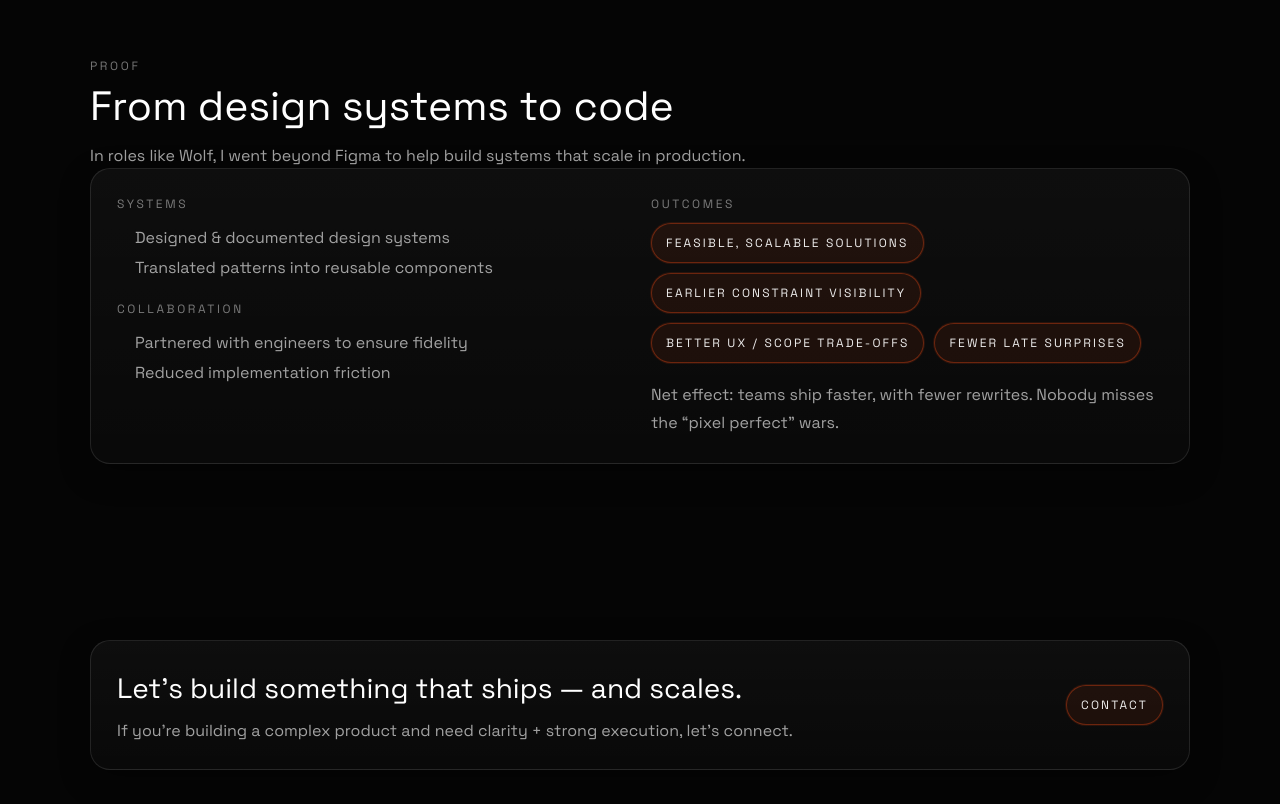
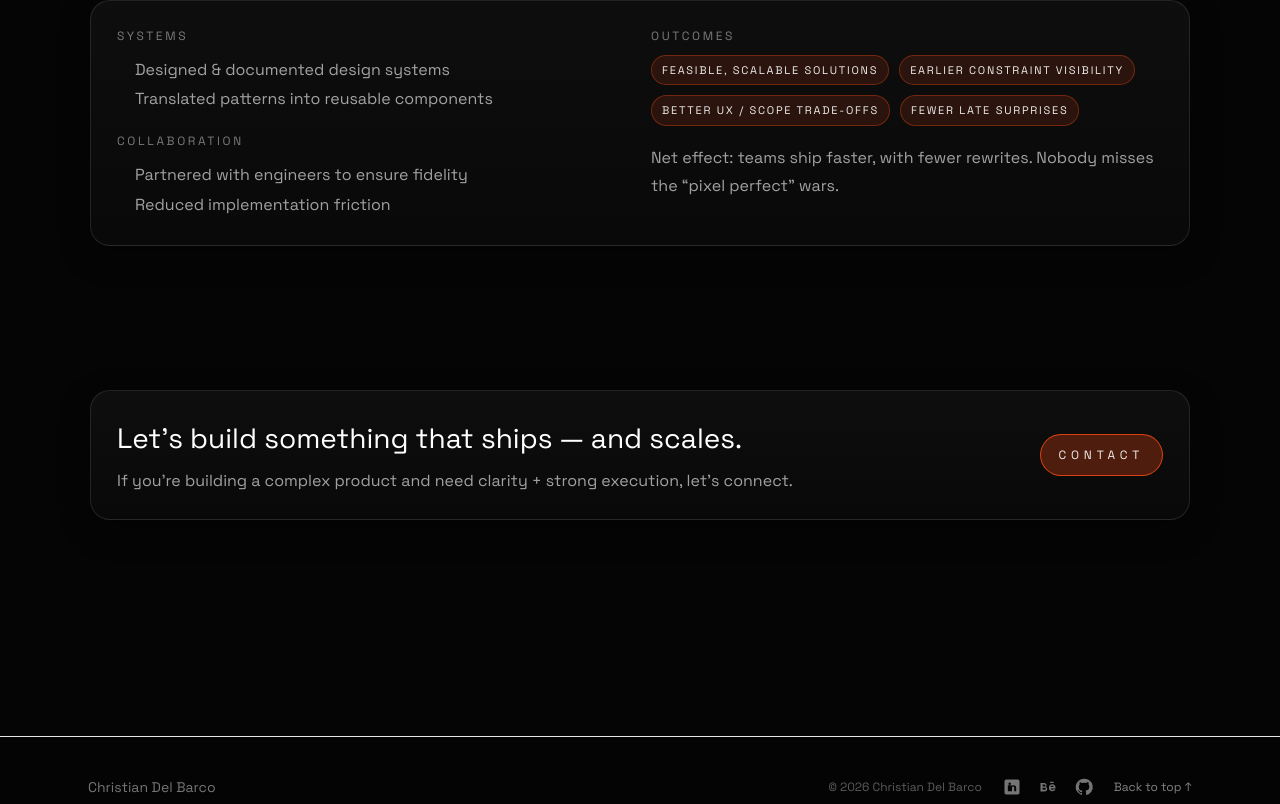
Before and after one commit to Mistercitos/portafolio, a React (Vite) app: page /best-of-both-worlds in a window 1280 px wide. Shown: the part 1616-2420 px from the top of the page. Built offline with nearby package versions, Linux system fonts and the light colour scheme.

Commit message:
Refine UI hierarchy and add languages section

```diff
--- a/src/App.jsx
+++ b/src/App.jsx
@@ -417,15 +417,69 @@ function Header() {
 
 function Footer() {
   const { t } = useI18n()
+  const SOCIALS = [
+    {
+      label: 'LinkedIn',
+      href: 'https://www.linkedin.com/in/cdelbarco/',
+      icon: (
+        <svg viewBox="0 0 24 24" aria-hidden="true" focusable="false">
+          <path
+            fill="currentColor"
+            d="M19 3A2 2 0 0 1 21 5v14a2 2 0 0 1-2 2H5a2 2 0 0 1-2-2V5a2 2 0 0 1 2-2h14Zm-9.5 7H7v7h2.5v-7Zm-.25-3.5a1.5 1.5 0 1 0 0 3 1.5 1.5 0 0 0 0-3ZM17 13.25c0-2.06-1.1-3.25-2.87-3.25-1.35 0-2.02.75-2.36 1.28V10H9.5v7h2.5v-3.6c0-.95.18-1.86 1.36-1.86s1.32 1.13 1.32 1.92V17H17v-3.75Z"
+          />
+        </svg>
+      ),
+    },
+    {
+      label: 'Behance',
+      href: 'https://www.behance.net/chrisdelbarco',
+      icon: (
+        <svg viewBox="0 0 24 24" aria-hidden="true" focusable="false">
+          <path
+            fill="currentColor"
+            d="M8.6 12.08c.96-.28 1.63-1.05 1.63-2.12 0-1.67-1.13-2.66-3.2-2.66H3v10h4.33c2.38 0 3.72-1.06 3.72-3.04 0-1.37-.75-2.26-2.45-2.18Zm-3.1-3.05h1.93c.97 0 1.54.42 1.54 1.22 0 .84-.57 1.28-1.6 1.28H5.5V9.03Zm2.15 6.27H5.5V12.9h2.18c1.1 0 1.7.45 1.7 1.2 0 .82-.6 1.2-1.73 1.2ZM21 12.78c0-2.64-1.53-4.1-3.86-4.1-2.43 0-4.04 1.65-4.04 4.17 0 2.63 1.62 4.19 4.17 4.19 1.63 0 2.86-.74 3.44-2.04l-1.63-.5c-.29.62-.86.95-1.72.95-1.15 0-1.86-.62-1.96-1.7H21v-.97Zm-5.96-.67c.1-.98.77-1.6 1.9-1.6 1.07 0 1.69.59 1.77 1.6h-3.67ZM14.5 7.2h4.1V5.8h-4.1v1.4Z"
+          />
+        </svg>
+      ),
+    },
+    {
+      label: 'GitHub',
+      href: 'https://github.com/Mistercitos',
+      icon: (
+        <svg viewBox="0 0 24 24" aria-hidden="true" focusable="false">
+          <path
+            fill="currentColor"
+            d="M12 2a10 10 0 0 0-3.16 19.49c.5.1.68-.22.68-.48v-1.7c-2.77.6-3.36-1.18-3.36-1.18-.46-1.17-1.13-1.48-1.13-1.48-.93-.63.07-.62.07-.62 1.03.07 1.58 1.06 1.58 1.06.92 1.57 2.41 1.12 3 .85.09-.66.36-1.12.65-1.38-2.21-.25-4.54-1.11-4.54-4.95 0-1.09.39-1.98 1.03-2.68-.1-.25-.45-1.27.1-2.65 0 0 .84-.27 2.75 1.02A9.6 9.6 0 0 1 12 6.8c.85 0 1.7.11 2.5.32 1.9-1.29 2.74-1.02 2.74-1.02.56 1.38.21 2.4.1 2.65.64.7 1.03 1.59 1.03 2.68 0 3.85-2.34 4.7-4.57 4.95.37.32.7.95.7 1.92v2.84c0 .27.18.59.69.48A10 10 0 0 0 12 2Z"
+          />
+        </svg>
+      ),
+    },
+  ]
+
   return (
     <footer className="mt-24 border-t border-white/8 bg-black/20">
       <div className="mx-auto max-w-6xl px-6 py-10">
         <div className="grid gap-8 md:grid-cols-2 md:items-center">
           <div className="text-sm text-white/45">{t.footer.name}</div>
-          <div className="flex items-center gap-6 md:justify-end">
+          <div className="flex flex-wrap items-center gap-5 md:justify-end">
             <span className="text-xs text-white/35">
               {t.footer.copyright.replace('{year}', new Date().getFullYear())}
             </span>
+            <div className="flex items-center gap-4">
+              {SOCIALS.map((social) => (
+                <a
+                  key={social.label}
+                  href={social.href}
+                  target="_blank"
+                  rel="noreferrer"
+                  aria-label={social.label}
+                  className="text-white/45 transition hover:text-[var(--accent)]"
+                >
+                  <span className="sr-only">{social.label}</span>
+                  <span className="block h-5 w-5">{social.icon}</span>
+                </a>
+              ))}
+            </div>
             <button
               className="text-xs text-white/50 transition hover:text-[var(--accent)]"
               onClick={() => window.scrollTo({ top: 0, behavior: 'smooth' })}
@@ -544,7 +598,7 @@ function Work() {
 
               <div style={{ marginTop: 26, display: 'flex', gap: 10, flexWrap: 'wrap' }}>
                 {t.work.heroChips.map((chip) => (
-                  <Chip key={chip} variant="accent">
+                  <Chip key={chip} variant="ghost">
                     {chip}
                   </Chip>
                 ))}
@@ -558,6 +612,7 @@ function Work() {
                   href="#professional"
                   onClick={(event) => handleAnchorClick(event, 'professional')}
                   active={activeSection === 'professional'}
+                  className="pill--segment"
                 >
                   {t.work.quickNav.professional}
                 </ActivePill>
@@ -566,6 +621,7 @@ function Work() {
                   href="#personal"
                   onClick={(event) => handleAnchorClick(event, 'personal')}
                   active={activeSection === 'personal'}
+                  className="pill--segment"
                 >
                   {t.work.quickNav.personal}
                 </ActivePill>
@@ -587,7 +643,7 @@ function Work() {
               <p className="text-xs uppercase tracking-[0.35em] text-white/40">{t.work.professional.focusLabel}</p>
               <ul className="mt-4 flex flex-wrap gap-4 text-xs uppercase tracking-[0.35em] text-white/70">
                 {t.work.professional.focusItems.map((item) => (
-                  <li key={item} className="rounded-full border border-white/20 px-3 py-1 text-white/70">
+                  <li key={item} className="tag">
                     {item}
                   </li>
                 ))}
@@ -603,9 +659,10 @@ function Work() {
                     type="button"
                     onClick={() => setActiveFilter(filter.value)}
                     active={activeFilter === filter.value}
-                    className="px-3 py-1 text-xs tracking-[0.35em]"
+                    className="pill--filter"
                   >
-                    {filter.label} ({filterCounts[filter.value]})
+                    <span className="pill-label">{filter.label}</span>
+                    <span className="pill-count">{filterCounts[filter.value]}</span>
                   </ActivePill>
                 ))}
               </div>
@@ -682,12 +739,18 @@ function CaseStudy() {
           <header>
             <h1 className="text-4xl font-semibold md:text-5xl">{data.title}</h1>
             <div className="mt-6 flex flex-wrap gap-3">
-              <ActivePill as="a" href="#outcomes" active>
+              <a
+                href="#outcomes"
+                className="btn-secondary focus-ring text-xs uppercase tracking-[0.4em]"
+              >
                 {t.common.seeOutcomes}
-              </ActivePill>
-              <ActivePill as={Link} to={`${prefix}/contact`}>
+              </a>
+              <Link
+                to={`${prefix}/contact`}
+                className="btn-primary focus-ring text-xs uppercase tracking-[0.4em]"
+              >
                 {t.common.contact}
-              </ActivePill>
+              </Link>
             </div>
           </header>
 
@@ -858,7 +921,7 @@ function BestOfBothWorlds() {
 
             <div style={{ marginTop: 26, display: 'flex', gap: 10, flexWrap: 'wrap' }}>
               {t.best.heroChips.map((chip) => (
-                <Chip key={chip} variant="accent">
+                <Chip key={chip} variant="ghost">
                   {chip}
                 </Chip>
               ))}
@@ -902,7 +965,9 @@ function BestOfBothWorlds() {
                 <h3 style={{ margin: '6px 0 10px' }}>{card.title}</h3>
                 <div style={{ display: 'flex', flexWrap: 'wrap', gap: 10 }}>
                   {card.chips.map((chip) => (
-                    <Chip key={chip}>{chip}</Chip>
+                    <Chip key={chip} variant="ghost">
+                      {chip}
+                    </Chip>
                   ))}
                 </div>
               </Panel>
@@ -964,7 +1029,7 @@ function BestOfBothWorlds() {
                   {t.best.finalCta.body}
                 </p>
               </div>
-              <Link className="chip chip--accent" to={`${prefix}/contact`} style={{ textDecoration: 'none' }}>
+              <Link className="btn-primary focus-ring text-xs uppercase tracking-[0.4em]" to={`${prefix}/contact`} style={{ textDecoration: 'none' }}>
                 {t.best.finalCta.button}
               </Link>
             </div>
@@ -993,7 +1058,7 @@ function About() {
 
               <div style={{ marginTop: 22, display: 'flex', gap: 10, flexWrap: 'wrap' }}>
                 {t.about.heroChips.map((chip) => (
-                  <Chip key={chip} variant="accent">
+                  <Chip key={chip} variant="ghost">
                     {chip}
                   </Chip>
                 ))}
@@ -1036,7 +1101,9 @@ function About() {
               </ul>
               <div style={{ marginTop: 16, display: 'flex', gap: 10, flexWrap: 'wrap' }}>
                 {t.about.operating.left.chips.map((chip) => (
-                  <Chip key={chip}>{chip}</Chip>
+                  <Chip key={chip} variant="ghost">
+                    {chip}
+                  </Chip>
                 ))}
               </div>
             </Panel>
@@ -1050,11 +1117,31 @@ function About() {
               </ul>
               <div style={{ marginTop: 16, display: 'flex', gap: 10, flexWrap: 'wrap' }}>
                 {t.about.operating.right.chips.map((chip) => (
-                  <Chip key={chip}>{chip}</Chip>
+                  <Chip key={chip} variant="ghost">
+                    {chip}
+                  </Chip>
                 ))}
               </div>
             </Panel>
           </div>
+        </UiSection>
+
+        <UiSection
+          eyebrow={t.about.languages.eyebrow}
+          title={t.about.languages.title}
+          subtitle={t.about.languages.subtitle}
+        >
+          <Panel>
+            <div className="panelContent">
+              <div className="flex flex-wrap gap-3">
+                {t.about.languages.items.map((item) => (
+                  <span key={item} className="tag">
+                    {item}
+                  </span>
+                ))}
+              </div>
+            </div>
+          </Panel>
         </UiSection>
 
         <UiSection
@@ -1092,7 +1179,7 @@ function About() {
                 <h3 style={{ margin: 0, fontSize: 28 }}>{t.about.finalCta.title}</h3>
                 <p style={{ margin: '10px 0 0', color: 'var(--muted)' }}>{t.about.finalCta.body}</p>
               </div>
-              <Link className="chip chip--accent" to={`${prefix}/contact`} style={{ textDecoration: 'none' }}>
+              <Link className="btn-primary focus-ring text-xs uppercase tracking-[0.4em]" to={`${prefix}/contact`} style={{ textDecoration: 'none' }}>
                 {t.about.finalCta.button}
               </Link>
             </div>
@@ -1111,6 +1198,7 @@ function Contact() {
     { label: t.contact.emailCta, href: `mailto:${EMAIL}` },
     { label: t.contact.linkedin, href: 'https://www.linkedin.com/in/cdelbarco/', external: true },
     { label: t.contact.behance, href: 'https://www.behance.net/chrisdelbarco', external: true },
+    { label: t.contact.github, href: 'https://github.com/Mistercitos', external: true },
   ]
 
   const onCopy = async () => {
@@ -1443,7 +1531,7 @@ function BulletInline({ items }) {
   return (
     <ul className="mt-6 flex flex-wrap gap-4 text-[0.65rem] uppercase tracking-[0.35em] text-white/60">
       {items.map((item) => (
-        <li key={item} className="rounded-full border border-white/20 px-4 py-2">
+        <li key={item} className="tag">
           {item}
         </li>
       ))}
@@ -1459,7 +1547,7 @@ function CapabilityClusters({ clusters }) {
           <p className="text-xs uppercase tracking-[0.35em] text-white/40">{cluster.label}</p>
           <ul className="mt-3 flex flex-wrap gap-4 text-[0.65rem] uppercase tracking-[0.35em] text-white/60">
             {cluster.items.map((item) => (
-              <li key={item} className="rounded-full border border-white/20 px-4 py-2">
+              <li key={item} className="tag">
                 {item}
               </li>
             ))}
--- a/src/components/ui/Section.jsx
+++ b/src/components/ui/Section.jsx
@@ -6,7 +6,7 @@ export function Section({ eyebrow, title, subtitle, children, className = '' })
         <h2 className="h2">{title}</h2>
         {subtitle ? <p className="sub">{subtitle}</p> : null}
       </div>
-      {children}
+      <div className="sectionBody">{children}</div>
     </section>
   )
 }
--- a/src/i18n/es.js
+++ b/src/i18n/es.js
@@ -244,6 +244,12 @@ export const es = {
         chips: ['Discovery', 'Handoff', 'Iteración'],
       },
     },
+    languages: {
+      eyebrow: 'Idiomas',
+      title: 'Idiomas de comunicación',
+      subtitle: 'Comunicación clara con producto, diseño e ingeniería.',
+      items: ['Español (Nativo)', 'Inglés (Profesional)'],
+    },
     proof: {
       eyebrow: 'Prueba',
       title: 'Qué podés esperar',
@@ -278,6 +284,7 @@ export const es = {
     emailCta: 'Email',
     linkedin: 'LinkedIn',
     behance: 'Behance',
+    github: 'GitHub',
     note:
       '¿Preferís async? Email es lo mejor. Si querés un vistazo rápido al trabajo, Behance tiene lo esencial.',
   },
--- a/src/styles/global.css
+++ b/src/styles/global.css
@@ -55,53 +55,101 @@ a[aria-current='page'] .accent-underline::after {
 
 .pill {
   border: 1px solid var(--border);
-  background: rgba(255, 255, 255, 0.02);
+  background: rgba(255, 255, 255, 0.03);
   color: var(--muted);
   border-radius: 999px;
   padding: 8px 14px;
   transition: border-color var(--t) var(--ease), background var(--t) var(--ease),
     color var(--t) var(--ease), box-shadow var(--t) var(--ease);
+  cursor: pointer;
 }
 
 .pill:hover {
   border-color: var(--border-strong);
-  background: rgba(255, 255, 255, 0.04);
+  background: rgba(255, 255, 255, 0.08);
   color: var(--text);
 }
 
 .pill[data-active='true'] {
-  border-color: rgba(var(--accent-rgb), 0.55);
-  background: rgba(var(--accent-rgb), 0.08);
+  border-color: rgba(var(--accent-rgb), 0.7);
+  background: rgba(var(--accent-rgb), 0.18);
   color: var(--text);
+  box-shadow: 0 0 0 1px rgba(var(--accent-rgb), 0.12), var(--shadow-accent);
+}
+
+.pill--segment {
+  padding: 10px 18px;
+  letter-spacing: 0.32em;
+  font-weight: 600;
+  background: rgba(255, 255, 255, 0.04);
+}
+
+.pill--segment:hover {
+  background: rgba(255, 255, 255, 0.1);
+}
+
+.pill--segment[data-active='true'] {
+  background: rgba(var(--accent-rgb), 0.28);
+  border-color: rgba(var(--accent-rgb), 0.8);
+  box-shadow: 0 0 0 1px rgba(var(--accent-rgb), 0.18), var(--shadow-accent);
+}
+
+.pill--filter {
+  display: inline-flex;
+  align-items: center;
+  gap: 8px;
+  padding: 6px 10px;
+  font-size: 11px;
+  letter-spacing: 0.2em;
+  background: rgba(255, 255, 255, 0.02);
+}
+
+.pill--filter .pill-count {
+  border-radius: 999px;
+  padding: 2px 6px;
+  font-size: 10px;
+  letter-spacing: 0.12em;
+  color: var(--text);
+  background: rgba(255, 255, 255, 0.08);
+}
+
+.pill--filter[data-active='true'] .pill-count {
+  background: rgba(var(--accent-rgb), 0.28);
 }
 
 .btn-primary {
-  border: 1px solid rgba(var(--accent-rgb), 0.55);
-  background: rgba(var(--accent-rgb), 0.12);
+  border: 1px solid rgba(var(--accent-rgb), 0.8);
+  background: rgba(var(--accent-rgb), 0.28);
   color: var(--text);
   border-radius: 999px;
   padding: 12px 18px;
   transition: transform var(--t) var(--ease), background var(--t) var(--ease),
-    box-shadow var(--t) var(--ease);
+    box-shadow var(--t) var(--ease), border-color var(--t) var(--ease);
+  cursor: pointer;
 }
 
 .btn-primary:hover {
-  background: rgba(var(--accent-rgb), 0.18);
+  background: rgba(var(--accent-rgb), 0.38);
+  border-color: rgba(var(--accent-rgb), 0.9);
   box-shadow: var(--shadow-accent);
   transform: translateY(-1px);
 }
 
 .btn-secondary {
   border: 1px solid var(--border);
-  background: transparent;
+  background: rgba(255, 255, 255, 0.02);
   color: var(--muted);
   border-radius: 999px;
   padding: 12px 18px;
+  transition: border-color var(--t) var(--ease), color var(--t) var(--ease),
+    background var(--t) var(--ease);
+  cursor: pointer;
 }
 
 .btn-secondary:hover {
   border-color: var(--border-strong);
   color: var(--text);
+  background: rgba(255, 255, 255, 0.06);
 }
 
 .focus-ring:focus-visible {
--- a/src/styles/ui.css
+++ b/src/styles/ui.css
@@ -4,7 +4,11 @@
 }
 
 .section {
-  padding: 88px 0;
+  padding: 84px 0;
+}
+
+.section + .section {
+  padding-top: 60px;
 }
 
 .sectionHead {
@@ -26,9 +30,13 @@
 }
 
 .sub {
-  margin-top: 14px;
+  margin: 10px 0 0;
   color: var(--muted);
   line-height: 1.6;
+}
+
+.sectionBody {
+  margin-top: 18px;
 }
 
 .panel {
@@ -129,23 +137,24 @@
 
 .chip {
   border: 1px solid var(--border);
-  background: transparent;
-  color: var(--muted);
+  background: rgba(255, 255, 255, 0.03);
+  color: var(--subtle);
   border-radius: 999px;
-  padding: 10px 14px;
-  font-size: 12px;
-  letter-spacing: 0.18em;
+  padding: 6px 10px;
+  font-size: 11px;
+  letter-spacing: 0.16em;
   text-transform: uppercase;
-  transition: border-color 0.2s ease, color 0.2s ease, background 0.2s ease, box-shadow 0.2s ease;
+  transition: border-color 0.2s ease, color 0.2s ease, background 0.2s ease;
+  cursor: default;
 }
 
 .chip:hover {
-  border-color: var(--border-strong);
-  color: var(--text);
+  border-color: var(--border);
+  color: var(--subtle);
 }
 
 .chip--default {
-  background: rgba(255, 255, 255, 0.02);
+  background: rgba(255, 255, 255, 0.03);
 }
 
 .chip--ghost {
@@ -156,8 +165,21 @@
 .chip--accent {
   border-color: rgba(var(--accent-rgb), 0.35);
   color: var(--text);
-  background: rgba(var(--accent-rgb), 0.08);
-  box-shadow: 0 0 0 1px rgba(var(--accent-rgb), 0.12);
+  background: rgba(var(--accent-rgb), 0.12);
+}
+
+.tag {
+  display: inline-flex;
+  align-items: center;
+  list-style: none;
+  border: 1px dashed rgba(255, 255, 255, 0.18);
+  color: var(--subtle);
+  background: transparent;
+  border-radius: 999px;
+  padding: 6px 10px;
+  font-size: 11px;
+  letter-spacing: 0.16em;
+  text-transform: uppercase;
 }
 
 .accent {
@@ -268,7 +290,10 @@
 
 @media (max-width: 980px) {
   .section {
-    padding: 64px 0;
+    padding: 60px 0;
+  }
+  .section + .section {
+    padding-top: 44px;
   }
   .container {
     width: min(var(--container), calc(100% - 32px));
```
Also changed, not shown: src/i18n/en.js (+7 -0 lines).
